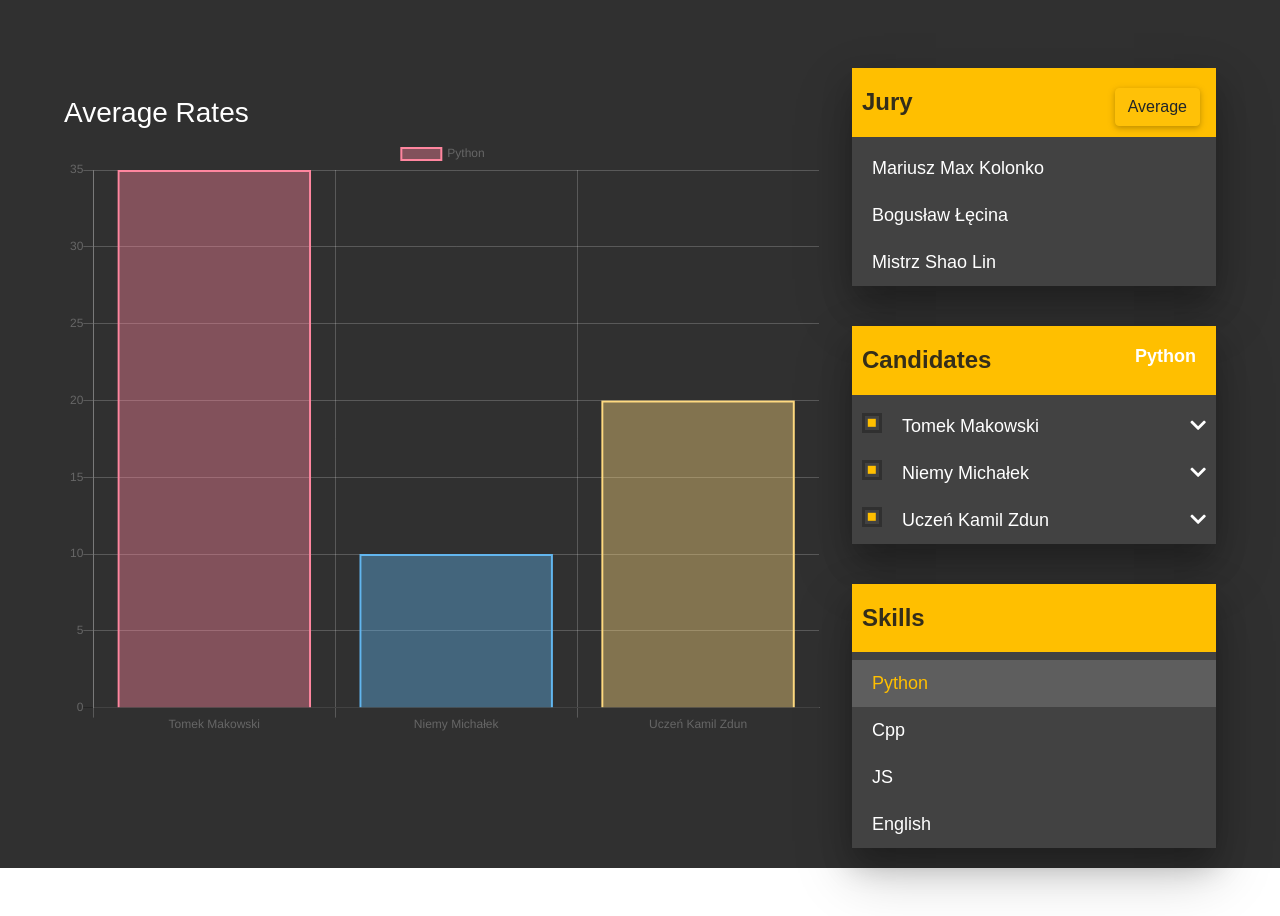
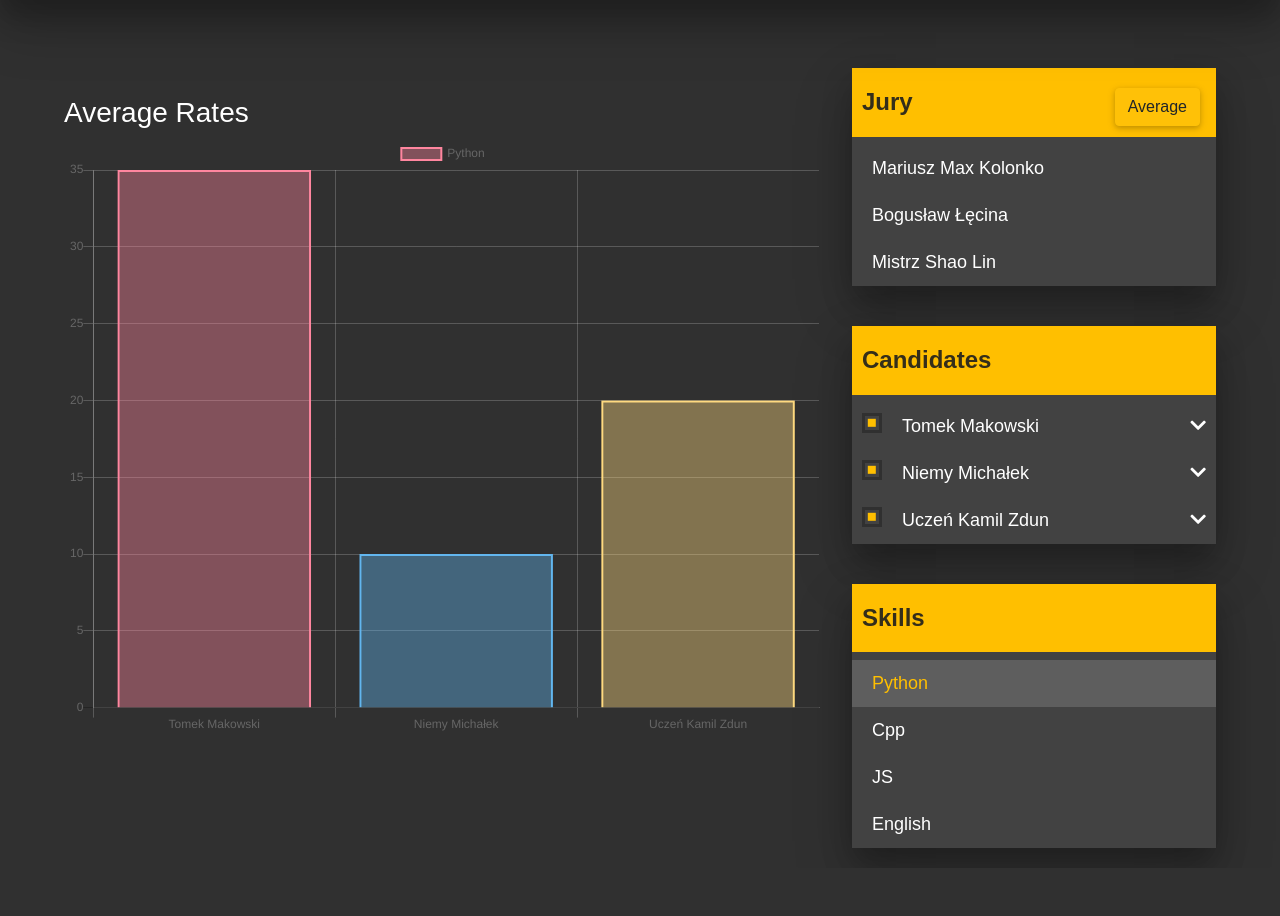
Before and after one commit to krzysiu-w/django-project, a Django app: page /frontend/ in a window 1280 px wide. Shown: the part 76-992 px from the top of the page. After the commit the page ends 937 px from the top, so only its background shows below. Run offline with Django 3.2, Linux system fonts and the light colour scheme; some libraries are stand-ins or nearby versions.

Commit message:
general fixes

```diff
--- a/django-drf-react-quickstart/project/frontend/src/components/Nav.js
+++ b/django-drf-react-quickstart/project/frontend/src/components/Nav.js
@@ -1,5 +1,5 @@
 import React from 'react';
-import { Button, Navbar, Nav, NavDropdown, Form, FormControl } from 'react-bootstrap';
+import { Navbar, Nav } from 'react-bootstrap';
 
 class CustomNavbar extends React.Component {
   render() {
--- a/django-drf-react-quickstart/project/frontend/src/index.js
+++ b/django-drf-react-quickstart/project/frontend/src/index.js
@@ -1,6 +1,6 @@
 import React from 'react';
 import ReactDOM from 'react-dom';
-import CustomNavbar from './components/Nav.js'
+import CustomNavbar from "./components/Nav.js";
 import { Bar, Pie } from "react-chartjs-2";
 import { Row, Col, Button } from 'react-bootstrap';
 
@@ -366,6 +366,7 @@ class Dashboard extends React.Component {
             <div>
                 <CustomNavbar />
                 <div className="dashboard">
+
                     <Row>
                         <Col md={8}>
                             <CustomChart
@@ -413,6 +414,7 @@ class Dashboard extends React.Component {
                     </Row>
                 </div>
             </div>
+
 
 
         );
@@ -621,7 +623,7 @@ class People extends React.Component {
     render() {
         return (
             <div className={this.props.className}>
-                <h2 className="custom-title">Candidates<span>{this.props.currentSkill}</span></h2>
+                <h2 className="custom-title">Candidates</h2>
                 <ul>
                     {people.map((item, i) =>
                         <Person
--- a/django-drf-react-quickstart/project/frontend/static/frontend/index.css
+++ b/django-drf-react-quickstart/project/frontend/static/frontend/index.css
@@ -8,6 +8,10 @@
 
 body{
     background-color: #303030;
+}
+
+html{
+    overflow-y: auto;
 }
 
 html, body, #root, #root > div{
@@ -32,21 +36,6 @@ ul > li {
     text-indent: 10px;
     background-color: #424242;
     box-shadow: 0 16px 28px 0 rgba(0,0,0,.22),0 25px 55px 0 rgba(0,0,0,.21)!important;
-}
-
-.jury{
-
-}
-
-.people{
-}
-
-.custom-chart{
-    height: 100%;
-}
-
-.skills{
-
 }
 
 .person-skill{
@@ -144,6 +133,7 @@ ul > li {
 
 nav {
     background-color: #ffbf00 !important;
+    box-shadow: 0 16px 28px 0 rgba(0,0,0,.22),0 25px 55px 0 rgba(0,0,0,.21);
 }
 
 
```
Also changed, not shown: django-drf-react-quickstart/project/frontend/static/frontend/main.js.
